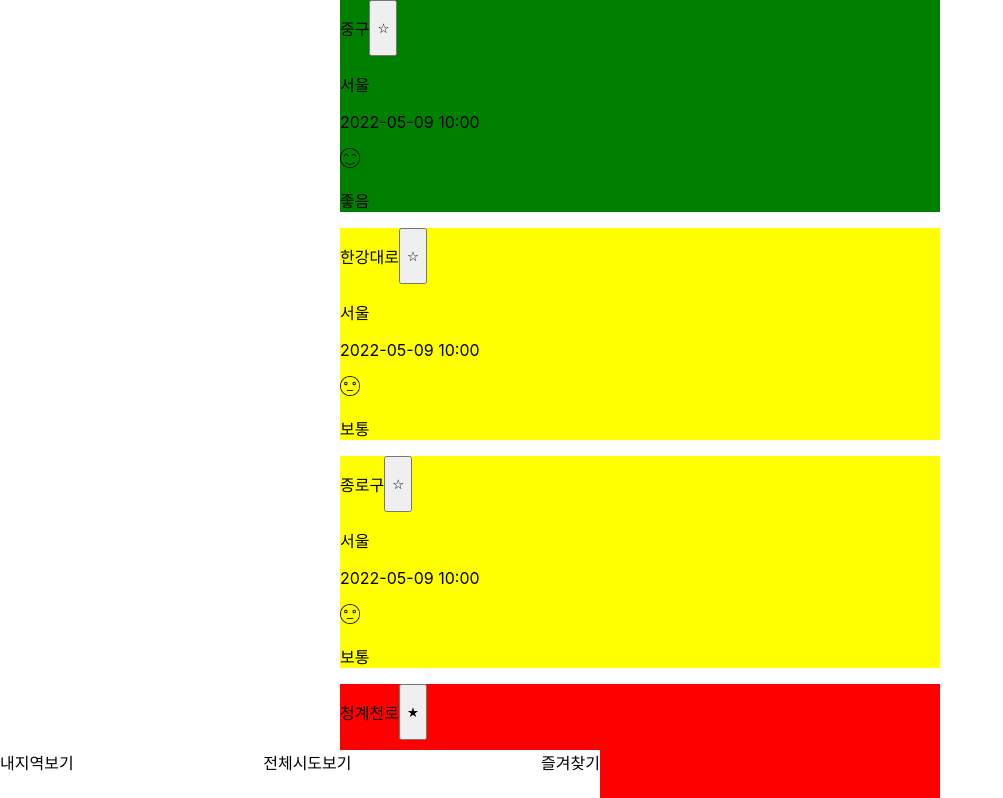
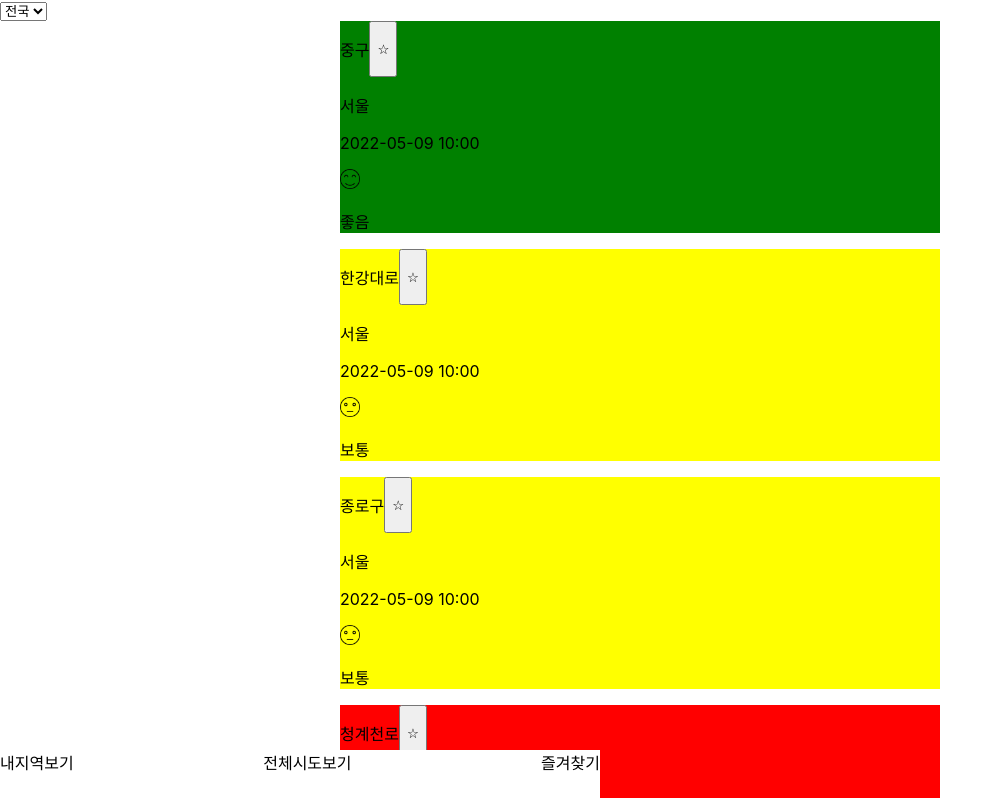
Before and after one commit to jiyounggo/react-finedust-app, a React (Create React App) app: page / in a window 1280 px wide. Shown: the top 798 px of the page, without its empty margins (0-1003 px from the left). Built offline with nearby package versions, Linux system fonts and the light colour scheme.

Commit message:
feat : dropdown  (지역에 맞게 해당 컴포넌트 변경)

```diff
--- a/public/data/data.json
+++ b/public/data/data.json
@@ -265,7 +265,7 @@
           "pm10Value": "15",
           "khaiGrade": "2",
           "pm25Value": "5",
-          "sidoName": "서울",
+          "sidoName": "대구",
           "no2Flag": null,
           "no2Grade": "1",
           "o3Flag": null,
@@ -390,7 +390,7 @@
           "pm10Value": "22",
           "khaiGrade": null,
           "pm25Value": "7",
-          "sidoName": "서울",
+          "sidoName": "경북",
           "no2Flag": null,
           "no2Grade": "1",
           "o3Flag": null,
@@ -590,7 +590,7 @@
           "pm10Value": "19",
           "khaiGrade": "1",
           "pm25Value": "6",
-          "sidoName": "서울",
+          "sidoName": "광주",
           "no2Flag": null,
           "no2Grade": "1",
           "o3Flag": null,
@@ -690,7 +690,7 @@
           "pm10Value": "8",
           "khaiGrade": "2",
           "pm25Value": "1",
-          "sidoName": "서울",
+          "sidoName": "충남",
           "no2Flag": null,
           "no2Grade": "1",
           "o3Flag": null,
@@ -765,7 +765,7 @@
           "pm10Value": "42",
           "khaiGrade": "2",
           "pm25Value": "7",
-          "sidoName": "서울",
+          "sidoName": "",
           "no2Flag": null,
           "no2Grade": "2",
           "o3Flag": null,
@@ -890,7 +890,7 @@
           "pm10Value": "43",
           "khaiGrade": "2",
           "pm25Value": "13",
-          "sidoName": "서울",
+          "sidoName": "충북",
           "no2Flag": null,
           "no2Grade": "2",
           "o3Flag": null,
@@ -990,7 +990,7 @@
           "pm10Value": "30",
           "khaiGrade": "2",
           "pm25Value": "10",
-          "sidoName": "서울",
+          "sidoName": "충북",
           "no2Flag": null,
           "no2Grade": "1",
           "o3Flag": null,
--- a/src/App.js
+++ b/src/App.js
@@ -7,6 +7,7 @@ import { useNavigate } from "react-router-dom";
 import Card from "./Card";
 import All from "./All";
 import Star from "./Star";
+import SelecBar from "./SelectBar";
 
 function App() {
   let [move, setmove] = useState(0);
@@ -17,6 +18,8 @@ function App() {
   };
   return (
     <div>
+      <Bar></Bar>
+
       <Routes>
         <Route path="/" element={<Card />} />
         <Route path="/all" element={<All />} />
@@ -63,5 +66,8 @@ const Footer = styled.div`
   div {
   }
 `;
-
+const Bar = styled.div`
+  display: flex;
+  justify-content: center;
+`;
 export default App;
--- a/src/Card.js
+++ b/src/Card.js
@@ -4,7 +4,7 @@ import { Routes, Route } from "react-router-dom";
 import { Suspense, useEffect, useState } from "react";
 import styled from "@emotion/styled";
 import { useNavigate } from "react-router-dom";
-
+import SelecBar from "./SelectBar";
 function Card() {
   let [items, setitems] = useState([]);
   useEffect(() => {
@@ -14,14 +14,15 @@ function Card() {
   }, []);
   const navigate = useNavigate();
 
-  let [countstar, setcountstar] = useState([true, true, true]);
-  let [bookmarkstar, setbookmark] = useState([]);
+  let [countstar, setcountstar] = useState([""]);
+  let [selectsidoName, selectsetsidoName] = useState();
+  let [menu, setmenu] = useState("전국");
 
+  const all = items.map((a, i) => {
+    console.log(a.sidoName);
+    if (menu == "전국") {
       return (
         <Container>
-      {items &&
-        items.map((a, i) => {
-          return (
           <div key={Math.floor(Math.random() * 100000)}>
             {a.pm10Grade === "1" ? (
               <div className="bgcolor1">
@@ -34,7 +35,7 @@ function Card() {
                       setcountstar(copy);
                     }}
                   >
-                      {countstar[i] ? <p>☆</p> : <p>★</p>}
+                    {countstar[i] ? <p>★</p> : <p>☆</p>}
                     {countstar[i]}
                   </button>
                 </div>
@@ -55,7 +56,7 @@ function Card() {
                       setcountstar(copy);
                     }}
                   >
-                      {countstar[i] ? <p>☆</p> : <p>★</p>}
+                    {countstar[i] ? <p>★</p> : <p>☆</p>}
                     {countstar[i]}
                   </button>
                 </div>
@@ -75,7 +76,7 @@ function Card() {
                       setcountstar(copy);
                     }}
                   >
-                      {countstar[i] ? <p>☆</p> : <p>★</p>}
+                    {countstar[i] ? <p>★</p> : <p>☆</p>}
                     {countstar[i]}
                   </button>
                 </div>
@@ -86,9 +87,84 @@ function Card() {
               </div>
             )}
           </div>
+        </Container>
       );
-        })}
+    } else if (a.sidoName == menu) {
+      return (
+        <Container>
+          <div key={Math.floor(Math.random() * 100000)}>
+            {a.pm10Grade === "1" ? (
+              <div className="bgcolor1">
+                <div className="header">
+                  <p>{a.stationName}</p>
+                  <button
+                    onClick={() => {
+                      let copy = [...countstar];
+                      copy[i] = !copy[i];
+                      setcountstar(copy);
+                    }}
+                  >
+                    {countstar[i] ? <p>★</p> : <p>☆</p>}
+                    {countstar[i]}
+                  </button>
+                </div>
+                <p>{a.sidoName}</p>
+
+                <p>{a.dataTime}</p>
+                <img src="./좋음.png" style={{ width: "20px" }} />
+                <p>좋음</p>
+              </div>
+            ) : a.pm10Grade === "2" || a.pm10Grade === "3" ? (
+              <div className="bgcolor2">
+                <div className="header">
+                  <p>{a.stationName}</p>
+                  <button
+                    onClick={() => {
+                      let copy = [...countstar];
+                      copy[i] = !copy[i];
+                      setcountstar(copy);
+                    }}
+                  >
+                    {countstar[i] ? <p>★</p> : <p>☆</p>}
+                    {countstar[i]}
+                  </button>
+                </div>
+                <p>{a.sidoName}</p>
+                <p>{a.dataTime}</p>
+                <img src="./보통.png" style={{ width: "20px" }} />
+                <p>보통</p>
+              </div>
+            ) : (
+              <div className="bgcolor3">
+                <div className="header">
+                  <p>{a.stationName}</p>
+                  <button
+                    onClick={() => {
+                      let copy = [...countstar];
+                      copy[i] = !copy[i];
+                      setcountstar(copy);
+                    }}
+                  >
+                    {countstar[i] ? <p>★</p> : <p>☆</p>}
+                    {countstar[i]}
+                  </button>
+                </div>
+                <p>{a.sidoName}</p>
+                <p>{a.dataTime}</p>
+                <img src="./나쁨.png" style={{ width: "20px" }} />
+                <p>나쁨</p>
+              </div>
+            )}
+          </div>
         </Container>
+      );
+    }
+  });
+  return (
+    <div>
+      <SelecBar menu={menu} setmenu={setmenu} />
+      {all}
+    </div>
   );
 }
 
--- /dev/null
+++ b/src/SelectBar.js
@@ -0,0 +1,32 @@
+import React from "react";
+import { Suspense, useEffect, useState } from "react";
+function SelecBar({ setmenu, menu }) {
+  const selectoption = (e) => {
+    setmenu(e.target.value);
+  };
+  return (
+    <div>
+      <select onChange={selectoption}>
+        <option value="전국">전국</option>
+        <option value="강원">강원</option>
+        <option value="경기">경기</option>
+        <option value="경남">경남</option>
+        <option value="경북">경북</option>
+        <option value="광주">광주</option>
+        <option value="대구">대구</option>
+        <option value="대전">대전</option>
+        <option value="부산">부산</option>
+        <option value="서울">서울</option>
+        <option value="울산">울산</option>
+        <option value="인천">인천</option>
+        <option value="전남">전남</option>
+        <option value="전북">전북</option>
+        <option value="제주">제주</option>
+        <option value="충남">충남</option>
+        <option value="충북">충북</option>
+      </select>
+    </div>
+  );
+}
+
+export default SelecBar;
```
Lines whose indentation alone changed are shown as unchanged.
